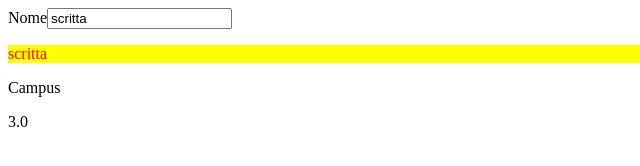
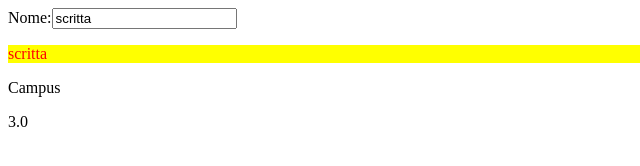
Before and after one commit to vaas-97/test2, a plain HTML site: page index.html in a window 1280 px wide. Shown: the full height of the page, 0-640 px from the left. Drawn offline with nearby package versions, Linux system fonts and the light colour scheme.

Commit message:
"mod nome"

```diff
--- a/index.html
+++ b/index.html
@@ -31,7 +31,7 @@
   <body>
    <div id="container">
 
-   Nome<input type="text" id="dettaglio_nome"/>
+   Nome:<input type="text" id="dettaglio_nome"/>
 
   <p id="boh"></p>
 
```
